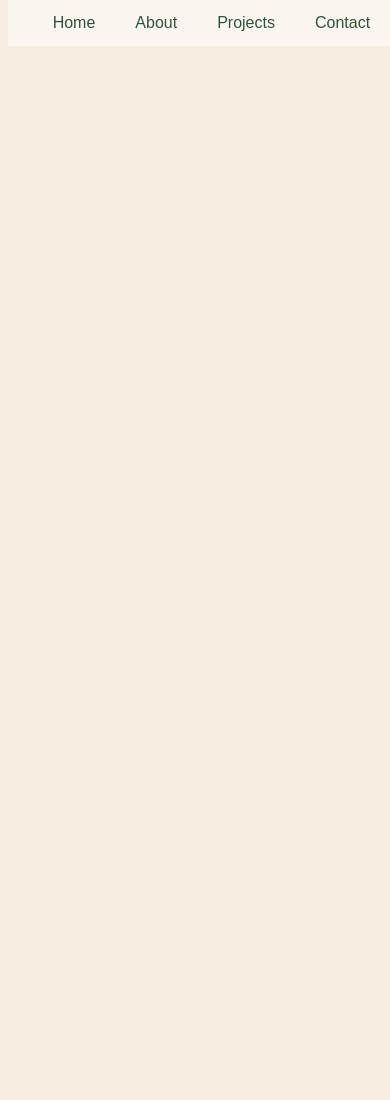
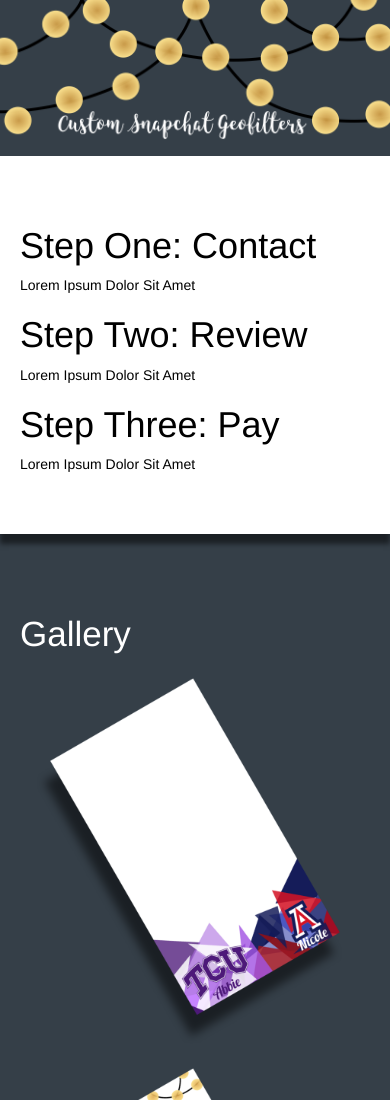
Before and after one commit to rheamanocha/site, a plain HTML site: page index.html in a window 390 px wide. Shown: the top 1100 px of the page. Before the commit the page ends 844 px from the top, so only its background shows below. Drawn offline with nearby package versions, Linux system fonts and the light colour scheme.

Commit message:
New Look + Images
Created header, used Bootstrap to create grid of isometric displays

```diff
--- a/index.html
+++ b/index.html
@@ -3,23 +3,47 @@
 <html>
 
 	<head>
-    <link rel="stylesheet" type="text/css" href="stylesheet.css" > <!-- Stylesheet being referenced is called stylesheet.css-->
+
+		<link rel="stylesheet" href="http://maxcdn.bootstrapcdn.com/bootstrap/3.3.6/css/bootstrap.min.css">
+		<link rel="stylesheet" href="stylesheet.css">
+
+	  <script src="https://ajax.googleapis.com/ajax/libs/jquery/1.12.4/jquery.min.js"></script>
+	  <script src="http://maxcdn.bootstrapcdn.com/bootstrap/3.3.6/js/bootstrap.min.js"></script>
+
+
 
 	</head>
 
 	<body>
+			<div class="top>"> <img src="top.png" width="100%"> </div>
+			<div class="step">
+					<h1> Step One: Contact </h1>
+					<p> Lorem Ipsum Dolor Sit Amet </p>
+					<h1> Step Two: Review </h1>
+					<p> Lorem Ipsum Dolor Sit Amet </p>
+					<h1> Step Three: Pay </h1>
+					<p> Lorem Ipsum Dolor Sit Amet </p>
+			</div>
 
-		<!-- Code for the header -->
-		<header>
-		<ul>
-			<li><a href=#>Contact</a></li>
-			<li><a href=#>Projects</a></li>
-			<li><a href=#>About</a></li>
-			<li><a href=#>Home</a></li>
-		</ul>
+		<div class="bc">
+			<div class="gall"> Gallery </div>
+		<div class="row">
+		  <div class="col-sm-4"> <img src = "Nicole.png" class="img-responsive"> </div>
+			<div class="col-sm-4"> <img src = "Humna.png" class="img-responsive"> </div>
+			<div class="col-sm-4"> <img src = "Smitha.png" class="img-responsive"> </div>
+			<div class="col-sm-4"> <img src = "Rutu.png" class="img-responsive"> </div>
+			<div class="col-sm-4"> <img src = "Ruby.png" class="img-responsive"> </div>
+			<div class="col-sm-4"> <img src = "BallActual.png" class="img-responsive"> </div>
+			<div class="col-sm-4"> <img src = "BallRocket.png" class="img-responsive"> </div>
+			<div class="col-sm-4"> <img src = "BallLabel.png" class="img-responsive"> </div>
+			<div class="col-sm-4"> <img src = "Pleasanton.png" class="img-responsive"> </div>
+			<div class="col-sm-4"> <img src = "Pooja.png" class="img-responsive"> </div>
+			<div class="col-sm-4"> <img src = "Maitri.png" class="img-responsive"> </div>
 
-		</header>
-		<!-- End code for creating header -->
+			<!-- Add the extra clearfix for only the required viewport
+		  <div class="clearfix hidden-sm-up"></div> -->
+		</div>
+	</div>
 
 	</body>
 
--- a/stylesheet.css
+++ b/stylesheet.css
@@ -1,49 +1,33 @@
-body{
-	background-color: rgba(246, 238, 224, 1); /* Background color (parchment) for all pages */
+body {
+	background-color: rgb(53, 63, 72);
 }
 
-/* Start code for header */
-a{ /* Links */
-	color: rgba(46, 84, 56, 1); /* Link text color is green */
-	font-family: sans-serif; /*L ink text font is sans-serif */
+.step {
+	background-color: rgba(255, 255, 255, 1);
+	padding-top: 50px;
+	padding-left: 20px;
+	max-height: 500px;
+	color: black;
+	text-align: left;
+	padding-bottom: 50px;
+	margin-top: 15px;
+	box-shadow: 0px 10px 5px rgba(0, 0, 0, 0.5);
 }
 
-ul{ /* List for header */
-	list-style-type: none; /* Remove the underline/bullets from links */
-	margin: 0; /* No margin in the list*/
-	padding: 0; /* No padding in the list */
-	overflow: hidden; /* -------- I DON'T KNOW WHAT THIS LINE DOES - TEST IT? */
-	background: rgba(255, 255, 255, 0.5); /* Background is white, with an opacity of 50% */
-	position: fixed; /* The list will be fixed at the top */
-	top: 0; /* No margin at the top of the list -------- REDUNDANT??? */
-	width: 99%; /* The list goes from edge to edge of the webpage ------ CHANGE IN MOBILE? */
-  z-index: 7; /* The list will be on top of all elements with a smaller z-index */
-	border-color: rgba(246, 238, 224, 1);
-	border-bottom: 2px;
-
+.bc{
+	background-color: rgb(53, 63, 72);
+	margin-top: 50px;
 }
 
-li{ /* List items in header */
-	float: right; /* Flush list items in header right */
+.gall{
+	color: white;
+	font-size: 2.5em;
+	padding-top: 25px;
+	padding-left: 20px;
 }
 
-li a{ /* Links in the header list */
-	display: block; /* Each link in the list will be a clickable block*/
-	/*color: white; */
+h2{
 	text-align: center;
-	padding: 14px 16px;
-  margin-right: 8px;
-	text-decoration: none;
+	color: white;
+	padding: 0;
 }
-
-li a:hover { /* When mouse is over links in the header */
-    /* background-color: rgba(255, 255, 255, 1); */
-    color: black;
-}
-
-li a:active{
-  background-color: rgba(159, 111, 19, 1);
-  color: white;
-}
-
-/* Start code for header */
```
Also changed, not shown: snapchat.html (deleted, +0 -50 lines), BallActual.png (added), BallLabel.png (added), BallRocket.png (added), Humna.png (added), Maitri.png (added), Nicole.png (added), Pleasanton.png (added), Pooja.png (added), Ruby.png (added), Rutu.png (added), Smitha.png (added), img_nicole.jpg (deleted), img_rutu.jpg (deleted), 2 more files, 1 other file.
